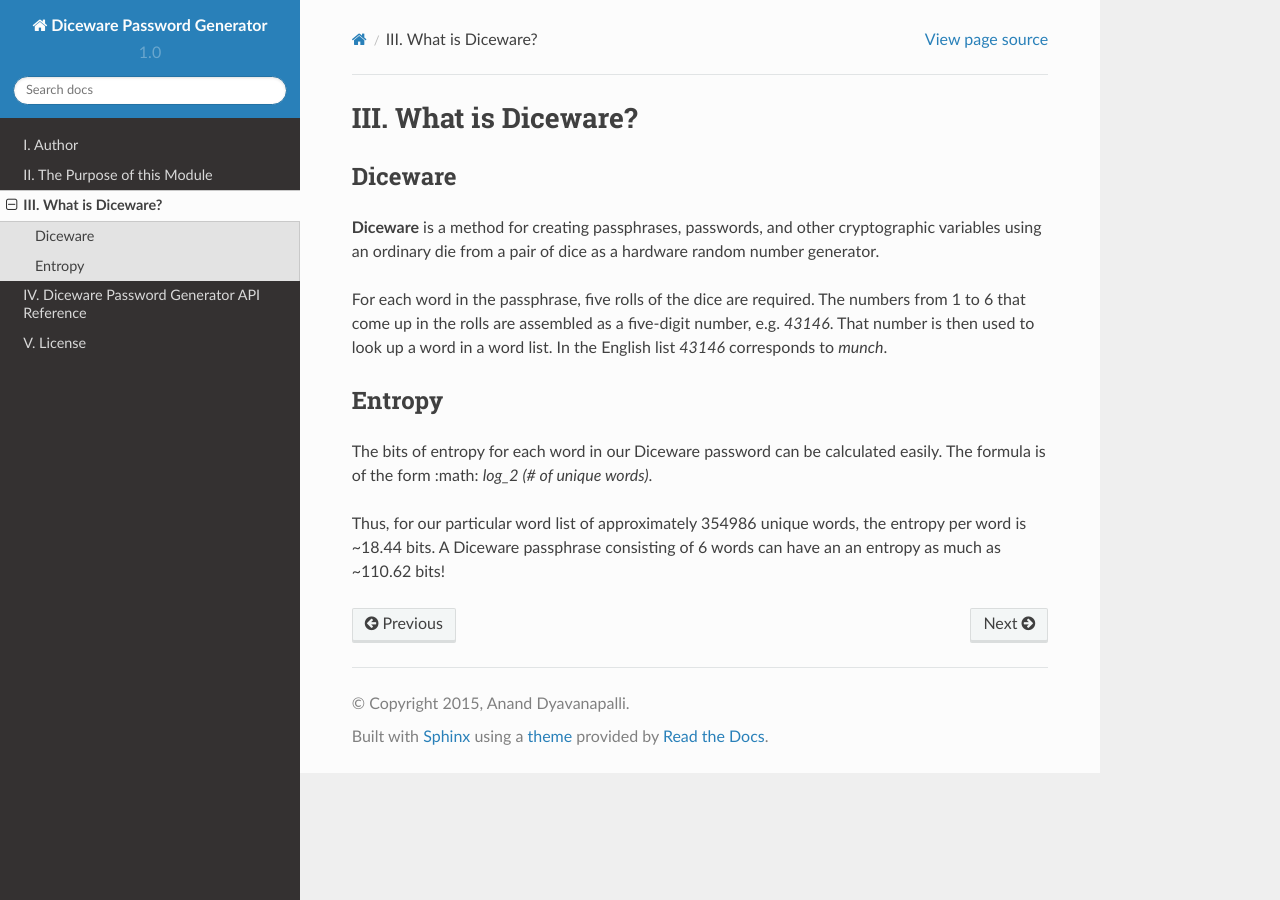
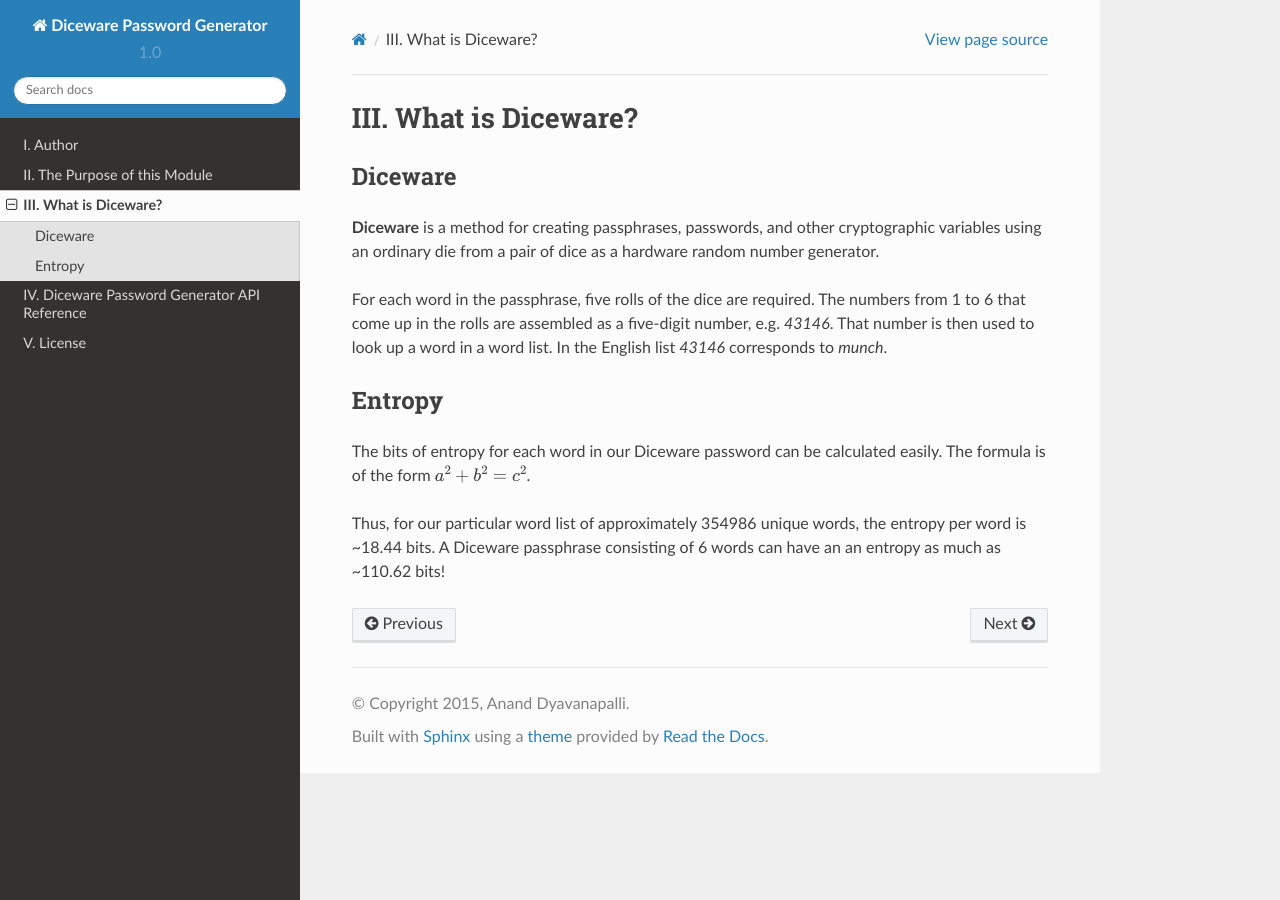
Before and after one commit to Bhanditz/Diceware-Password-Generator-1, a Sphinx documentation site: the page built from docs/theory.rst, in a window 1280 px wide. Built offline with Sphinx 7.4.7 and the Read the Docs theme 2.0.0, drawn with Linux system fonts in a browser that asks for light colours.

Commit message:
Added documentation.

```diff
--- a/docs/theory.rst
+++ b/docs/theory.rst
@@ -11,6 +11,6 @@
 Entropy
 -------
 
-The bits of entropy for each word in our Diceware password can be calculated easily. The formula is of the form :math: `log_2 (\# of unique words)`.
+The bits of entropy for each word in our Diceware password can be calculated easily. The formula is of the form :math:`a^2 + b^2 = c^2`.
 
 Thus, for our particular word list of approximately 354986 unique words, the entropy per word is ~18.44 bits. A Diceware passphrase consisting of 6 words can have an an entropy as much as ~110.62 bits!
```
Also changed, not shown: 11 other files.
